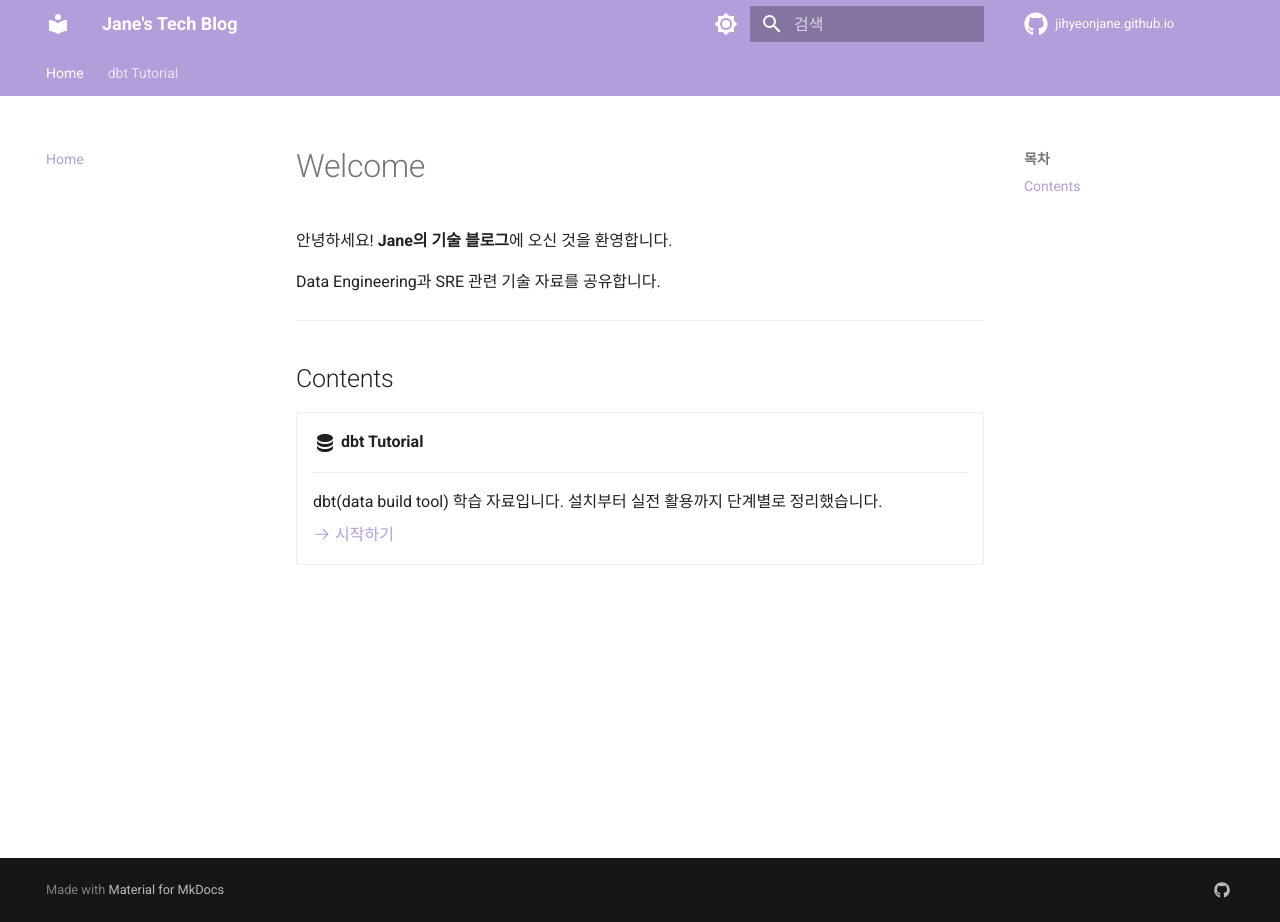
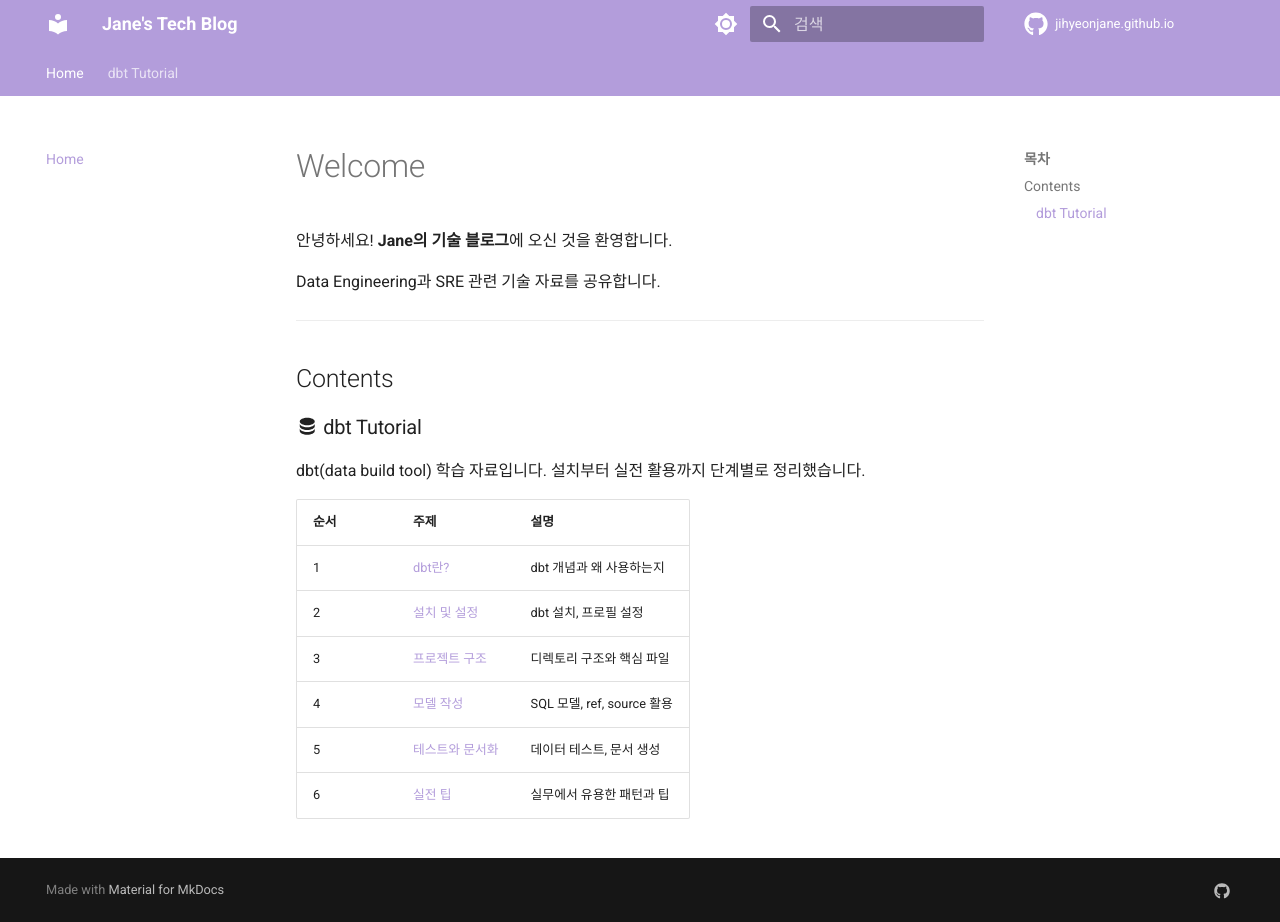
Before and after one commit to jihyeonjane/jihyeonjane.github.io, an MkDocs documentation site: the page built from docs/index.md, in a window 1280 px wide and 922 px high. Built offline with MkDocs 1.6.1 and Material for MkDocs 9.7.7, drawn with Linux system fonts in a browser that asks for light colours; comment, search, counter and statistics services are not loaded.

Commit message:
홈페이지에 dbt 튜토리얼 목차 테이블 추가
Co-Authored-By: Claude Opus 4.6 (1M context) <noreply@anthropic.com>

```diff
--- a/docs/index.md
+++ b/docs/index.md
@@ -8,14 +8,15 @@ Data Engineering과 SRE 관련 기술 자료를 공유합니다.
 
 ## Contents
 
-<div class="grid cards" markdown>
+### :material-database: dbt Tutorial
 
--   :material-database:{ .lg .middle } **dbt Tutorial**
+dbt(data build tool) 학습 자료입니다. 설치부터 실전 활용까지 단계별로 정리했습니다.
 
-    ---
-
-    dbt(data build tool) 학습 자료입니다. 설치부터 실전 활용까지 단계별로 정리했습니다.
-
-    [:octicons-arrow-right-24: 시작하기](dbt-tutorial/index.md)
-
-</div>
+| 순서 | 주제 | 설명 |
+|------|------|------|
+| 1 | [dbt란?](dbt-tutorial/01-what-is-dbt.md) | dbt 개념과 왜 사용하는지 |
+| 2 | [설치 및 설정](dbt-tutorial/02-setup.md) | dbt 설치, 프로필 설정 |
+| 3 | [프로젝트 구조](dbt-tutorial/03-project-structure.md) | 디렉토리 구조와 핵심 파일 |
+| 4 | [모델 작성](dbt-tutorial/04-models.md) | SQL 모델, ref, source 활용 |
+| 5 | [테스트와 문서화](dbt-tutorial/05-tests-and-docs.md) | 데이터 테스트, 문서 생성 |
+| 6 | [실전 팁](dbt-tutorial/06-tips.md) | 실무에서 유용한 패턴과 팁 |
```
